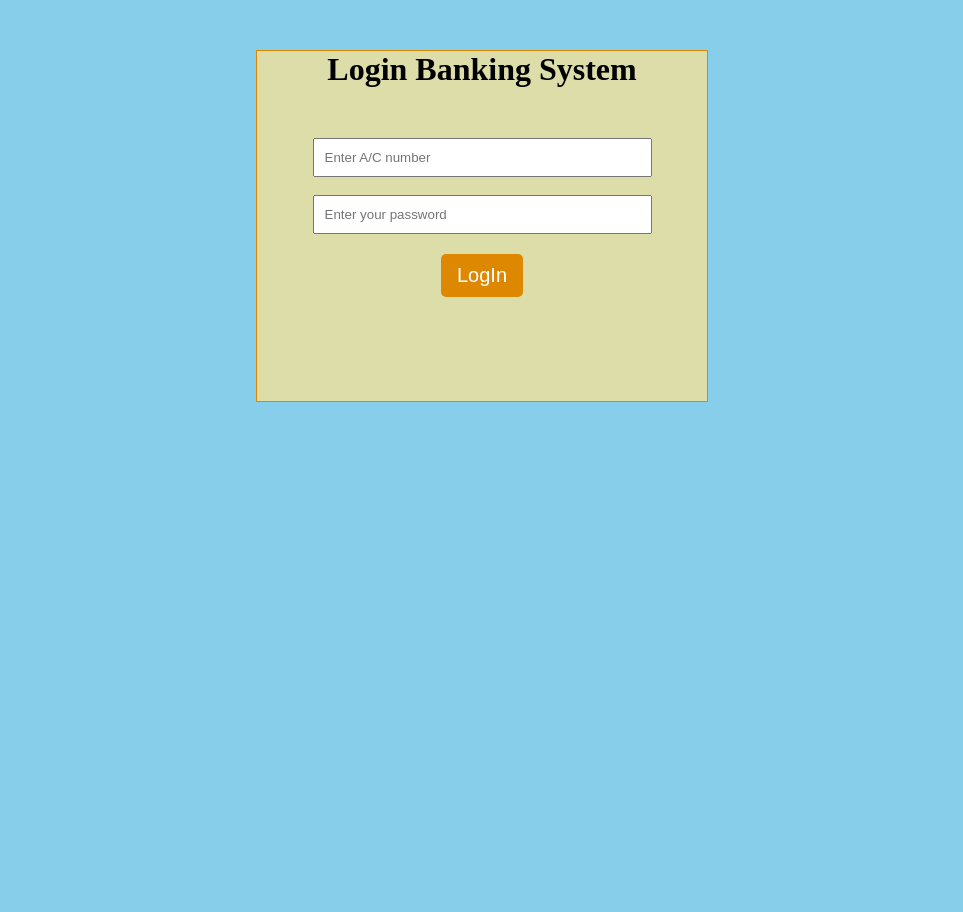
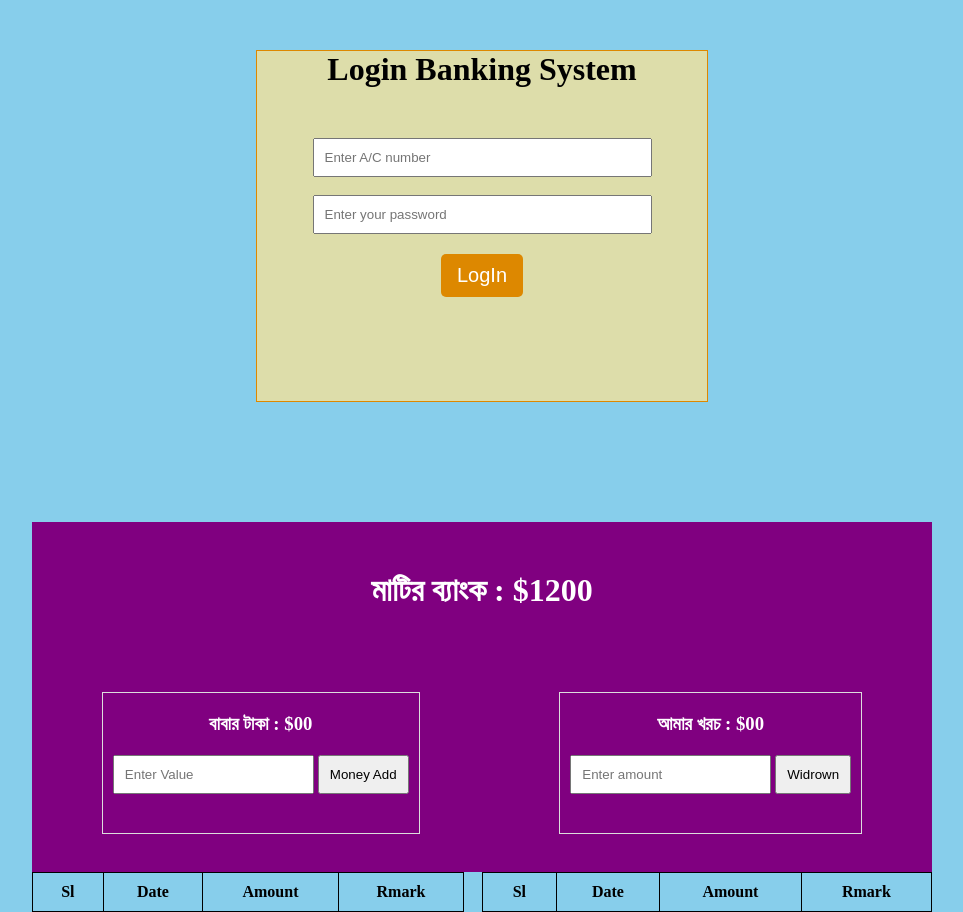
Before and after one commit to sujoncham/banking-deposit-widrow, a plain HTML site: page index.html in a window 1280 px wide. Shown: the whole page, without its empty margins (158-1121 px from the left). Before the commit the page ends 800 px from the top, so only its background shows below. Drawn offline with Linux system fonts and the light colour scheme.

Commit message:
heading color added

```diff
--- a/deposit.js
+++ b/deposit.js
@@ -3,8 +3,8 @@
 let submitBtn = document.getElementById("submit-btn");
 let banking = document.getElementById("banking");
 let entryList = document.getElementById("entrylist");
-banking.style.display = "none";
-entryList.style.display = "none";
+// banking.style.display = "none";
+// entryList.style.display = "none";
 submitBtn.addEventListener("click", function () {
     let loginDiv = document.getElementById("login");
     let account = document.getElementById("account").value;
@@ -14,9 +14,9 @@ submitBtn.addEventListener("click", function () {
     if (account === "" && password === "") {
         text = "Account Number or Pasword is Required";
     } else if (account === "sujon" && password === "1234") {
-        loginDiv.style.display = "none";
-        banking.style.display = "block";
-        entryList.style.display = "block";
+        // loginDiv.style.display = "none";
+        // banking.style.display = "block";
+        // entryList.style.display = "block";
     } else {
         text = "Something is Wrong !";
     }
--- a/index.html
+++ b/index.html
@@ -31,18 +31,18 @@
         <div class="container">
             <div class="banking-system">
                 <div class="total-value">
-                    <h1>মাটির ব্যাংক : $<span id="totalBalance">1200</span></h1>
+                    <h1 id="main-heading">মাটির ব্যাংক : $<span id="totalBalance">1200</span></h1>
                 </div>
                 <div class="saving-value">
                     <div class="total-saving">
-                        <h3>বাবার টাকা : $<span id="dTotal">00</span></h3>
+                        <h3 class="second-heading">বাবার টাকা : $<span id="dTotal">00</span></h3>
                         <p id="deposit-warn"></p>
                         <input type="number" id="depositValue" placeholder="Enter Value">
 
                         <button id="depoistBtn" class="add-money">Money Add</button>
                     </div>
                     <div class="total-widrow">
-                        <h3>আমার খরচ : $<span id="wTotal">00</span></h3>
+                        <h3 class="second-heading">আমার খরচ : $<span id="wTotal">00</span></h3>
                         <p id="widrow-warn"></p>
                         <input type="number" id="widrowValue" placeholder="Enter amount">
                         <button id="widrowBtn" class="add-widrow">Widrown</button>
@@ -101,7 +101,15 @@
     </div>
 
     <script src="deposit.js"></script>
-    <script src="widrow1.js"></script>
-    <script src="login1.js"></script>
+
+
+    <script>
+        const mainHeading = document.getElementById('main-heading');
+        mainHeading.style.color = "white";
+        const secondHeading = document.querySelectorAll('.second-heading');
+        for(let i=0;i<secondHeading.length;i++){
+            secondHeading[i].style.color = "white";
+        }
+    </script>
 </body>
 </html>
```
